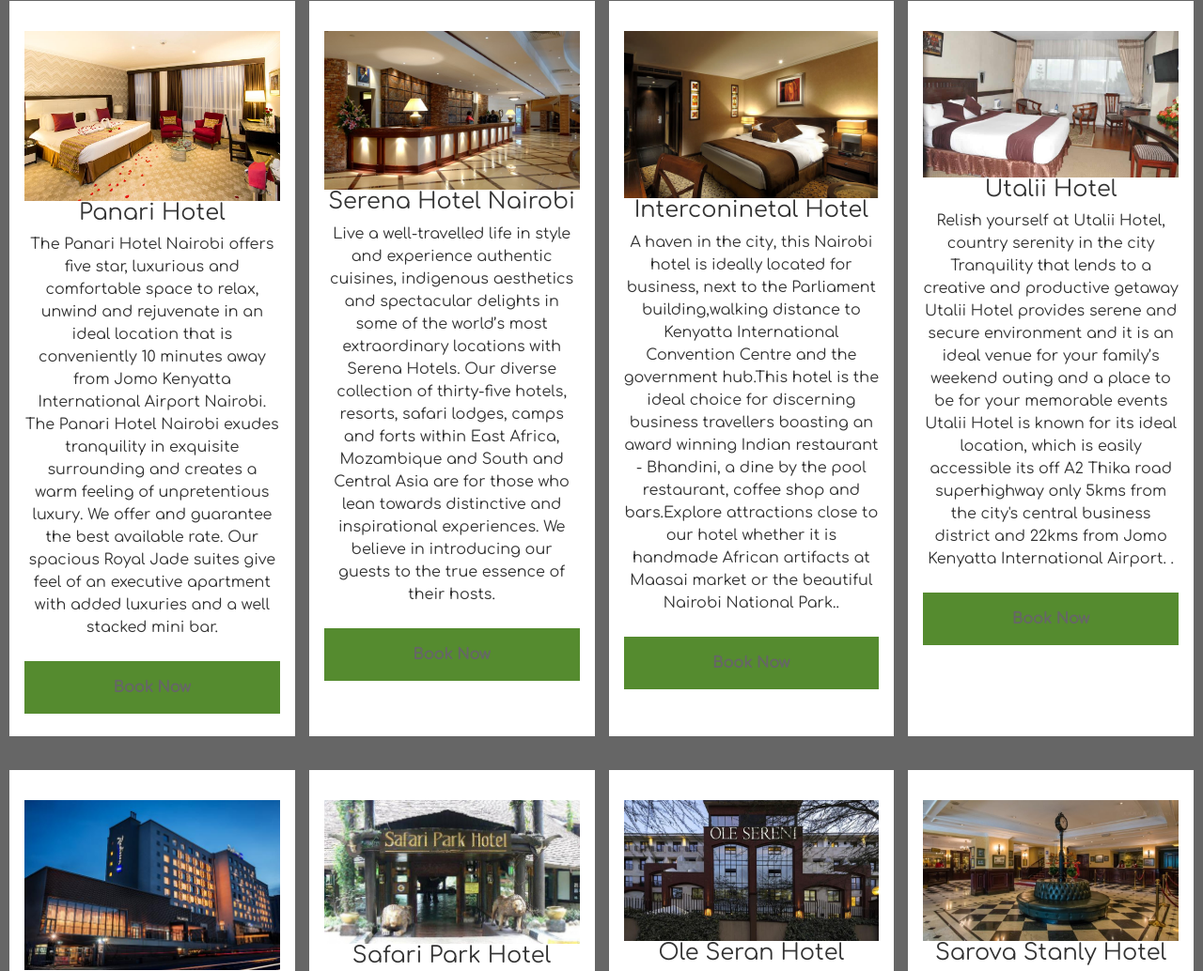
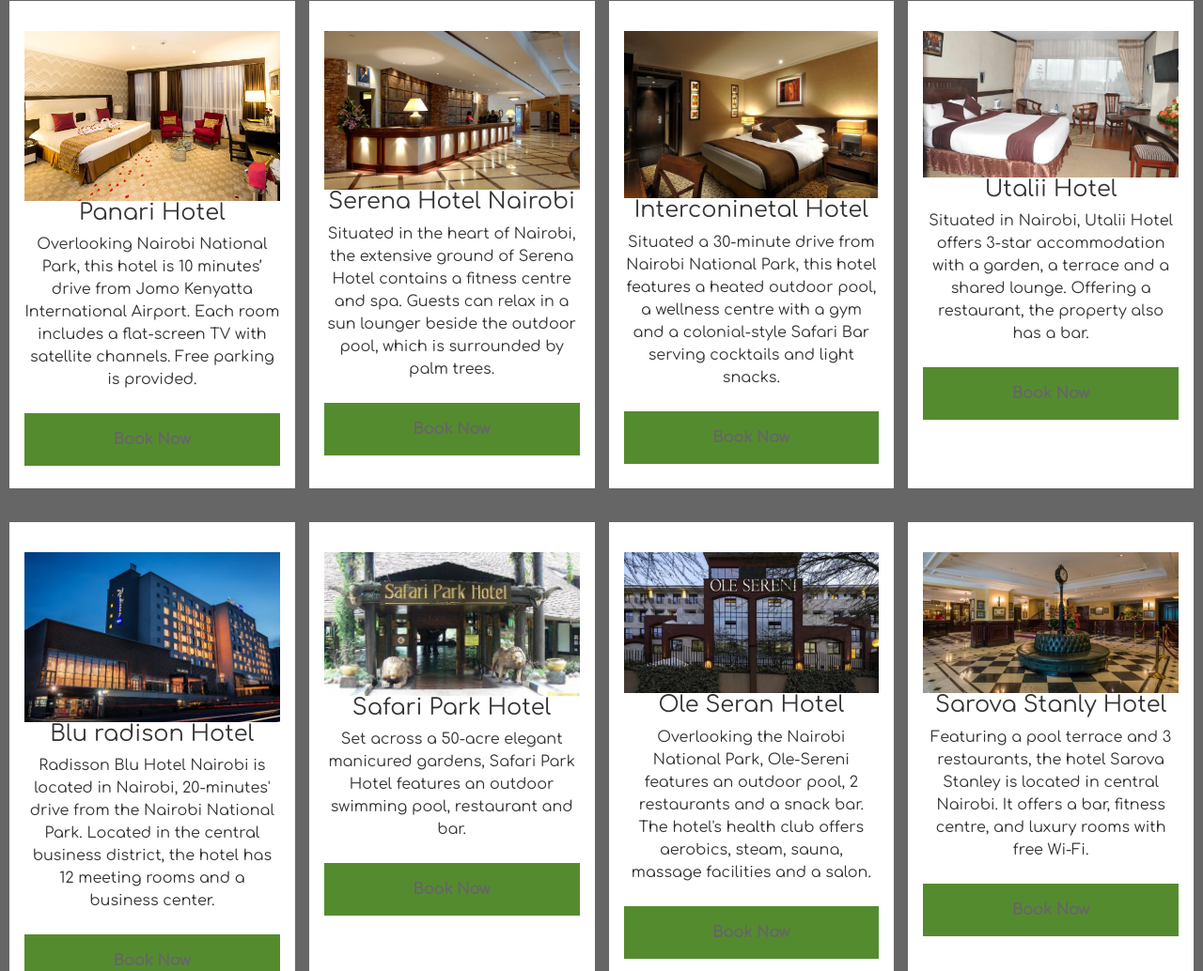
Before and after one commit to Samuel46/NabossSafaris, a website: page hotel.html in a window 1280 px wide. Shown: the part 1021-2055 px from the top of the page at 94% size. Drawn offline with Linux system fonts and the light colour scheme.

Commit message:
big five changes

```diff
--- a/css/style.css
+++ b/css/style.css
@@ -13,6 +13,8 @@
   --gridi: rgba(105, 137, 163, 0.8);
 }
 
+
+
 .slider {
   margin-top: 2;
 }
@@ -114,8 +116,11 @@
     display: none;
   }
 
+
+
+
   .navbar .navbar-brand img{
-    height:
+
     width: 100px;
     display: none;
   }
@@ -1188,6 +1193,9 @@
   padding: 2em 1em 1em;
 }
 
+
+
+
  img {
   display: block;
   width: 100%;
--- a/hotel.html
+++ b/hotel.html
@@ -100,30 +100,14 @@
             <img src="img/panarihote.jpg" width="250px;">
 
             <h4>Panari Hotel</h4>
-            <p>The Panari Hotel Nairobi offers five star, luxurious and comfortable space to relax, unwind and
-                rejuvenate in
-                an ideal location that is conveniently 10 minutes away from Jomo Kenyatta International Airport
-                Nairobi.
-                The Panari Hotel Nairobi exudes tranquility in exquisite surrounding and creates a warm feeling of
-                unpretentious
-                luxury. We offer and guarantee the best available rate. Our spacious Royal Jade suites give feel of an
-                executive
-                apartment with added luxuries and a well stacked mini bar.</p>
+            <p>Overlooking Nairobi National Park, this hotel is 10 minutes’ drive from Jomo Kenyatta International Airport. Each room includes a flat-screen TV with satellite channels. Free parking is provided.</p>
             <a href="hbook.html" class="btm">Book Now</a>
         </div>
         <div class="disp">
             <img src="img/serenahotel.jpg" width="250px;">
 
             <h4>Serena Hotel Nairobi</h4>
-            <p>Live a well-travelled life in style and experience authentic cuisines, indigenous aesthetics and
-                spectacular
-                delights in some of the world’s most extraordinary locations with Serena Hotels. Our diverse collection
-                of
-                thirty-five hotels, resorts, safari lodges, camps and forts within East Africa, Mozambique and South
-                and
-                Central Asia are for those who lean towards distinctive and inspirational experiences. We believe in
-                introducing
-                our guests to the true essence of their hosts.
+            <p>Situated in the heart of Nairobi, the extensive ground of Serena Hotel contains a fitness centre and spa. Guests can relax in a sun lounger beside the outdoor pool, which is surrounded by palm trees.
 
             </p>
             <a href="hbook.html" class="btm">Book Now</a>
@@ -132,30 +116,16 @@
             <img src="img/intercontinentalhotel2.jpg" width="250px;">
 
             <h4>Interconinetal Hotel</h4>
-            <p>A haven in the city, this Nairobi hotel is ideally located for business, next to the Parliament
-                building,walking
-                distance to Kenyatta International Convention Centre and the government hub.This hotel is the ideal
-                choice
-                for discerning business travellers boasting an award winning Indian restaurant - Bhandini, a dine by
-                the
-                pool restaurant, coffee shop and bars.Explore attractions close to our hotel whether it is handmade
-                African
-                artifacts at Maasai market or the beautiful Nairobi National Park..</p>
+            <p>Situated a 30-minute drive from Nairobi National Park, this hotel features a heated outdoor pool, a wellness centre with a gym and a colonial-style Safari Bar serving cocktails and light snacks.
+
+                </p>
             <a href="hbook.html" class="btm">Book Now</a>
         </div>
         <div class="disp">
             <img src="img/Utaliihotel.jpg" width="250px;">
 
             <h4>Utalii Hotel</h4>
-            <p>Relish yourself at Utalii Hotel, country serenity in the city Tranquility that lends to a creative and
-                productive
-                getaway Utalii Hotel provides serene and secure environment and it is an ideal venue for your family’s
-                weekend
-                outing and a place to be for your memorable events Utalii Hotel is known for its ideal location, which
-                is
-                easily accessible its off A2 Thika road superhighway only 5kms from the city's central business
-                district
-                and 22kms from Jomo Kenyatta International Airport. .</p>
+            <p>Situated in Nairobi, Utalii Hotel offers 3-star accommodation with a garden, a terrace and a shared lounge. Offering a restaurant, the property also has a bar.</p>
             <a href="hbook.html" class="btm">Book Now</a>
         </div>
 
@@ -172,29 +142,14 @@
                 <img src="img/bluradison.jpg" width="250px;">
 
                 <h4>Blu radison Hotel</h4>
-                <p>The Blu radison offers five star, luxurious and comfortable space to relax, unwind and rejuvenate in
-                    an ideal location that is conveniently 10 minutes away from Jomo Kenyatta International Airport
-                    Nairobi.
-                    The Panari Hotel Nairobi exudes tranquility in exquisite surrounding and creates a warm feeling of
-                    unpretentious
-                    luxury. We offer and guarantee the best available rate. Our spacious Royal Jade suites give feel of
-                    an executive
-                    apartment with added luxuries and a well stacked mini bar.</p>
+                <p>Radisson Blu Hotel Nairobi is located in Nairobi, 20-minutes' drive from the Nairobi National Park. Located in the central business district, the hotel has 12 meeting rooms and a business center.</p>
                 <a href="hbook.html" class="btm">Book Now</a>
             </div>
             <div class="disp">
                 <img src="img/safaripark.jpg" width="250px;">
 
                 <h4>Safari Park Hotel</h4>
-                <p>Live a well-travelled life in style and experience authentic cuisines, indigenous aesthetics and
-                    spectacular
-                    delights in some of the world’s most extraordinary locations with Serena Hotels. Our diverse
-                    collection of
-                    thirty-five hotels, resorts, safari lodges, camps and forts within East Africa, Mozambique and
-                    South and
-                    Central Asia are for those who lean towards distinctive and inspirational experiences. We believe
-                    in introducing
-                    our guests to the true essence of their hosts.
+                <p>Set across a 50-acre elegant manicured gardens, Safari Park Hotel features an outdoor swimming pool, restaurant and bar.
 
                 </p>
                 <a href="hbook.html" class="btm">Book Now</a>
@@ -203,30 +158,15 @@
                 <img src="img/olesarani.jpeg" width="250px;">
 
                 <h4>Ole Seran Hotel</h4>
-                <p>A haven in the city, this Nairobi hotel is ideally located for business, next to the Parliament
-                    building,walking
-                    distance to Kenyatta International Convention Centre and the government hub.This hotel is the ideal
-                    choice
-                    for discerning business travellers boasting an award winning Indian restaurant - Bhandini, a dine
-                    by the
-                    pool restaurant, coffee shop and bars.Explore attractions close to our hotel whether it is handmade
-                    African
-                    artifacts at Maasai market or the beautiful Nairobi National Park..</p>
+                <p>Overlooking the Nairobi National Park, Ole-Sereni features an outdoor pool, 2 restaurants and a snack bar. The hotel's health club offers aerobics, steam, sauna, massage facilities and a salon.</p>
                 <a href="hbook.html" class="btm">Book Now</a>
             </div>
             <div class="disp">
                 <img src="img/sarovastanly.jpeg" width="250px;">
 
                 <h4>Sarova Stanly Hotel</h4>
-                <p>Relish yourself at Utalii Hotel, country serenity in the city Tranquility that lends to a creative
-                    and productive
-                    getaway Utalii Hotel provides serene and secure environment and it is an ideal venue for your
-                    family’s weekend
-                    outing and a place to be for your memorable events Utalii Hotel is known for its ideal location,
-                    which is
-                    easily accessible its off A2 Thika road superhighway only 5kms from the city's central business
-                    district
-                    and 22kms from Jomo Kenyatta International Airport. .</p>
+                <p>Featuring a pool terrace and 3 restaurants, the hotel Sarova Stanley is located in central Nairobi. It offers a bar, fitness centre, and luxury rooms with free Wi-Fi.
+                    </p>
                 <a href="hbook.html" class="btm">Book Now</a>
             </div>
 
@@ -266,6 +206,7 @@
             <img src="img/serenabeachspa.jpg" width="250px;">
 
             <h4>Serena Beach Resort&spa</h4>
+            <p>Situated directly on the white sandy beach of Shanzu, Serena Beach Hotel & Spa offers panoramic views over the Indian Ocean. Guests can dine beside the outdoor pool in the extensive tropical gardens.</p>
 
             <a href="hbook.html" class="btm">Book Now</a>
         </div>
@@ -273,6 +214,7 @@
             <img src="img/Voyager-Beach-Resort.jpg" width="250px;">
 
             <h4>Voyager Beach Resort</h4>
+            <p>Boasting an outdoor swimming pool and tennis court, Voyager Beach Resort is set in Mombasa, 1.6 km from Nyali Beach.</p>
 
             <a href="hbook.html" class="btm">Book Now</a>
         </div>
@@ -280,6 +222,7 @@
             <img src="img/baharibeach.jpg" width="250px;">
 
             <h4>Bahari Beach Hotel</h4>
+            <p>Bahari Beach Hotel is situated along the palm-fringed Nyali Beach in Mombasa and features an outdoor swimming pool and a spa and wellness centre. The Nyali Golf Club is 5 minutes' drive away.</p>
 
             <a href="hbook.html" class="btm">Book Now</a>
         </div>
@@ -287,6 +230,12 @@
             <img src="img/bamburibeachresort.jpg" width="250px;">
 
             <h4>Bamburi Beach Resort</h4>
+            <p>Bamburi Beach Hotel features a large pool with a palm-tree island. Leisure facilities include 2 air-conditioned squash courts and a fitness centre. Wi-Fi is available in some parts of the hotel.
+                7.6
+                Good
+                90 reviews
+                Opens in new window Opens in new window
+                </p>
 
             <a href="hbook.html" class="btm">Book Now</a>
         </div>
@@ -299,7 +248,8 @@
         <div class="disp">
             <img src="img/sarovawhitesands.jpg" width="250px;">
 
-            <h4>Sarova Whitesand Beach Resort$Spa</h4>
+            <h4>Sarova Whitesand Beach Resort&Spa</h4>
+            <p>Sarova Whitesands Beach Resort & Spa is situated in Mombasa on one of the longest beachfronts protected by the Mombasa Marine Park.</p>
 
             <a href="hbook.html" class="btm">Book Now</a>
         </div>
@@ -307,6 +257,7 @@
             <img src="img/flamingoresort.jpg" width="250px;">
 
             <h4>Flamingo Beach Resort&Spa</h4>
+            <p>Escape to a tropical paradise where golden sands invite you to linger under shady palms and the warm, blue Pacific Ocean beckons you to dive in and explore.</p>
 
             <a href="hbook.html" class="btm">Book Now</a>
         </div>
@@ -314,6 +265,7 @@
             <img src="img/nyaliafricaabeach.jpg" width="250px;">
 
             <h4>Nyali Sun African Beach Hotel&Spa</h4>
+            <p>Situated along the sandy Nyali Beach, Nyali Sun Africa Beach Hotel & Spa features its Rejuve Spa, two swimming pools, five restaurants and four bars.</p>
 
             <a href="hbook.html" class="btm">Book Now</a>
         </div>
@@ -321,6 +273,7 @@
             <img src="img/ziwahotell.jpg" width="250px;">
 
             <h4>Ziwa Beach Resort</h4>
+            <p>Offering an outdoor pool, Ziwa Beach Resort is set in Bamburi in the Coast Region, 100 metres from KWS Ticket Office for Mombasa Marine Park. Free WiFi is available throughout the property.</p>
 
             <a href="hbook.html" class="btm">Book Now</a>
         </div>
```
Also changed, not shown: contact.html (+1 -1 lines), festival.html (+1 -1 lines), index.html (+48 -9 lines), safaris.html (+2 -2 lines), tips.html (+18 -18 lines), img/Big-Five.jpg (added), img/big1.jpeg (added).
